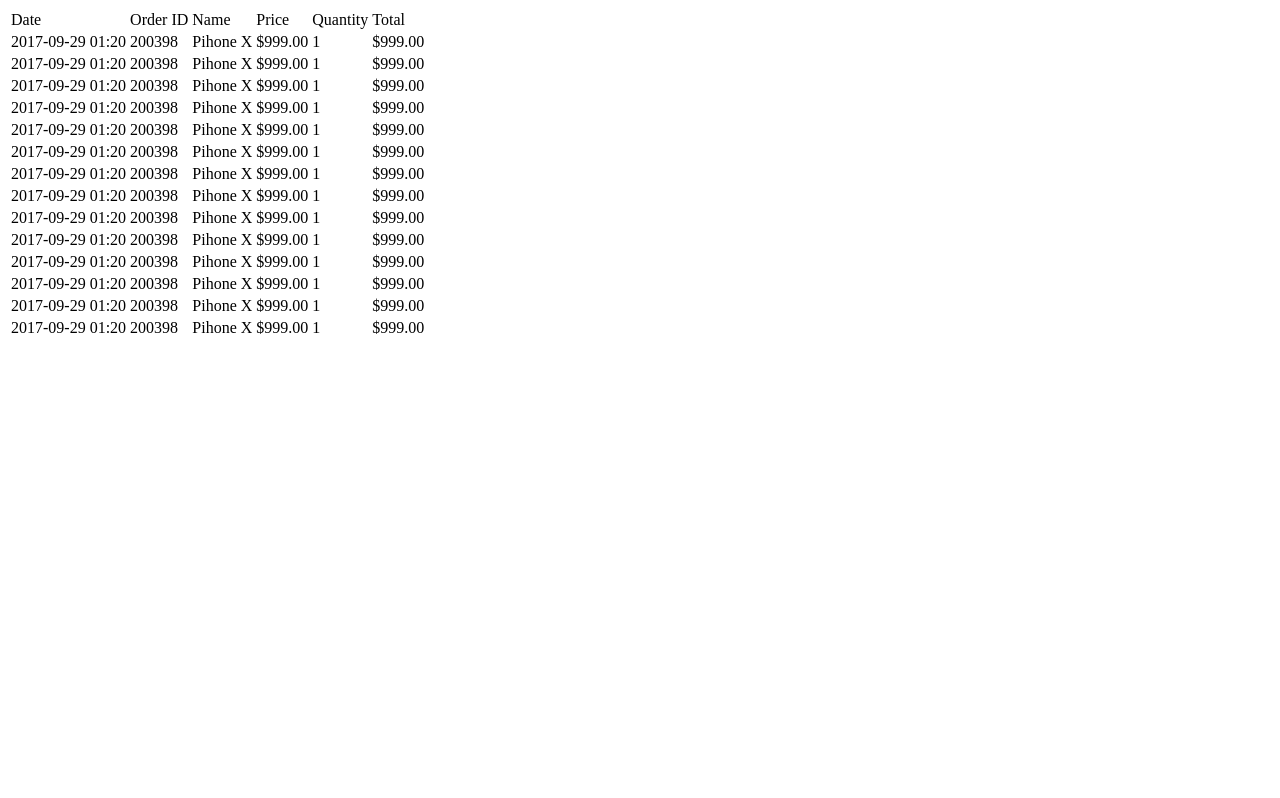
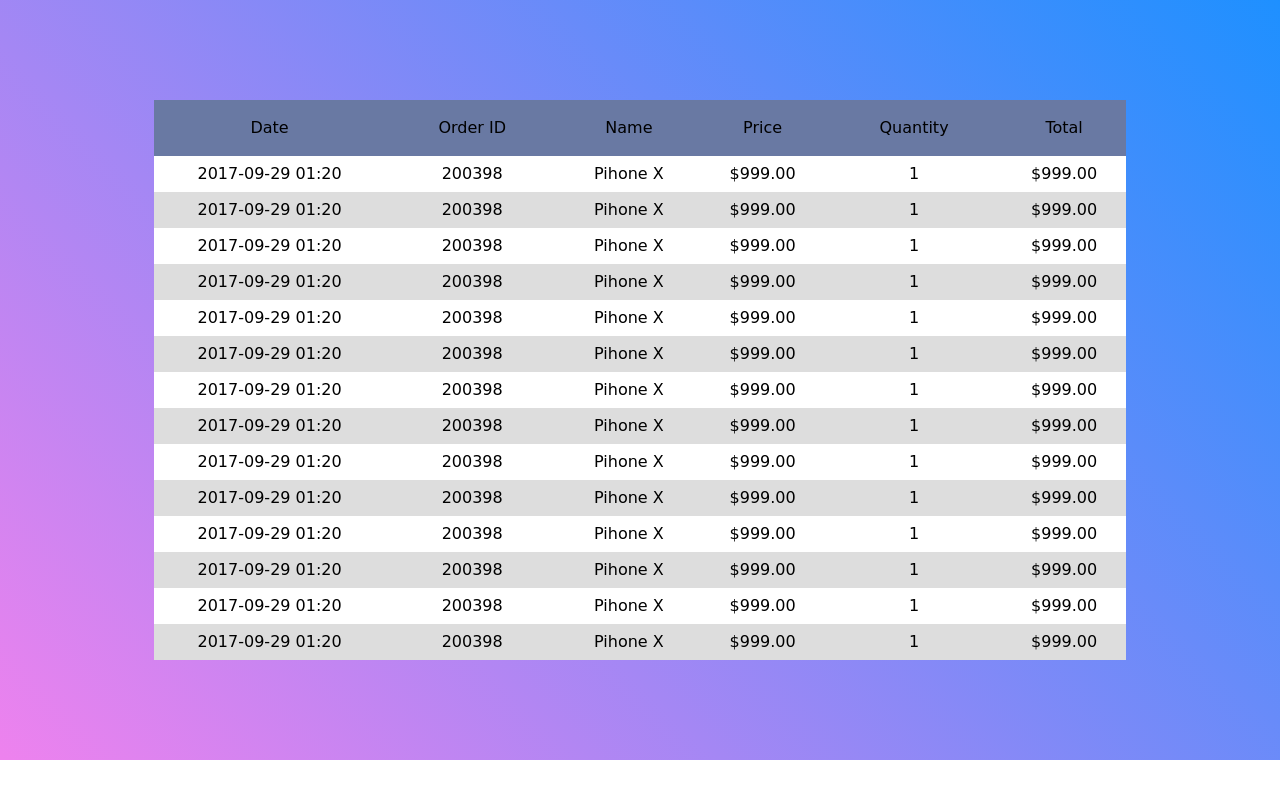
Before and after one commit to Shonazarov-Sanjarbek/IELTS, a plain HTML site: page index.html in a window 1280 px wide. Drawn offline with Linux system fonts and the light colour scheme.

Commit message:
ielts topshirganlar

```diff
--- a/index.html
+++ b/index.html
@@ -3,6 +3,8 @@
 <head>
     <meta charset="UTF-8">
     <meta name="viewport" content="width=device-width, initial-scale=1.0">
+    <link rel="stylesheet" href="./css/main.min.css">
+    <link rel="icon" href="./assets/img/table-logo.jpg">
     <title>IELTS</title>
 </head>
 <body>
--- a/sass/_mixin.scss
+++ b/sass/_mixin.scss
@@ -0,0 +1,24 @@
+@mixin df($justify: center, $align: center){
+    display: flex;
+    justify-content: $justify;
+    align-items: $align;
+}
+@mixin dfc($align: center, $justify: center){
+    display: flex;
+    justify-content: center;
+    align-items: center;
+}
+@mixin btn(){
+    padding: 16px 31px;
+    border: none;
+    border-radius: 8px;
+    background: $bg-sy;
+    transition: .5s;
+    &:hover{
+        cursor: pointer;
+        opacity: .7;
+    }
+    &:active{
+        transform: scale(.9);
+    }
+}
--- /dev/null
+++ b/sass/blocks/_table.scss
@@ -0,0 +1,37 @@
+.main{
+    width: 100%;
+    background: linear-gradient(45deg, $bg-py, $bg-sy);
+    @include df();
+    &__block{
+        width: 100%;
+        margin-top: 100px;
+        @include df();
+    }
+    &__table{
+        width: 80%;
+        background: #fff;
+        margin-bottom: 100px;
+    }
+
+    &__thead{
+        width: 100%;
+    }
+    &__tr{
+        border-radius: 10px 10px 0 0;
+        background: #6979a3;
+
+    }
+    &__td{
+        padding: 20px;
+        text-align: center;
+    }
+    &__tbody__tr{
+        &:nth-child(even){
+            background: #ddd;
+        }
+    }
+    &__tbody__td{
+        text-align: center;
+        padding: 10px 0;
+    }
+}
--- a/sass/main.scss
+++ b/sass/main.scss
@@ -0,0 +1,9 @@
+@import "variable";
+@import "mixin.scss";
+@import "reset";
+
+
+
+// block
+// @import "blocks/header";
+@import "blocks/table";
```
Also changed, not shown: assets/img/table-logo.jpg (added), css/main.min.css, 1 other file.
